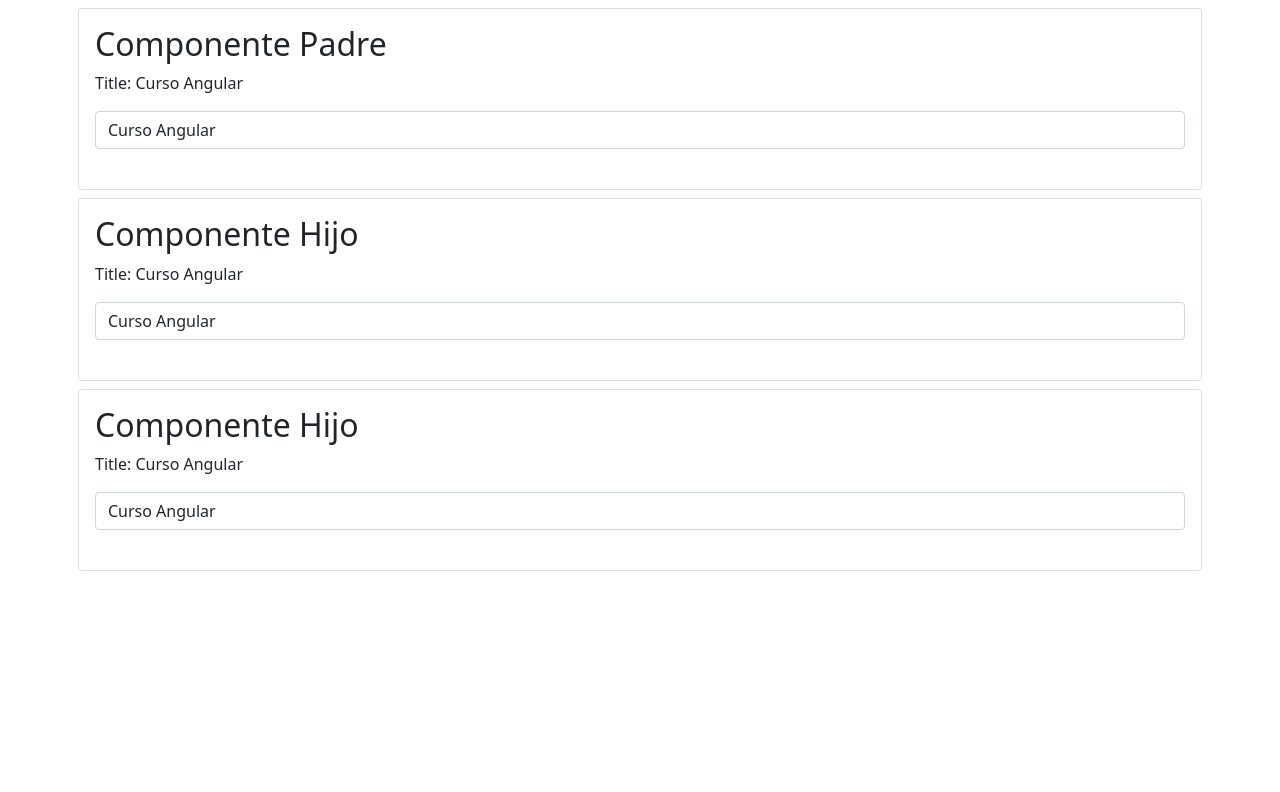
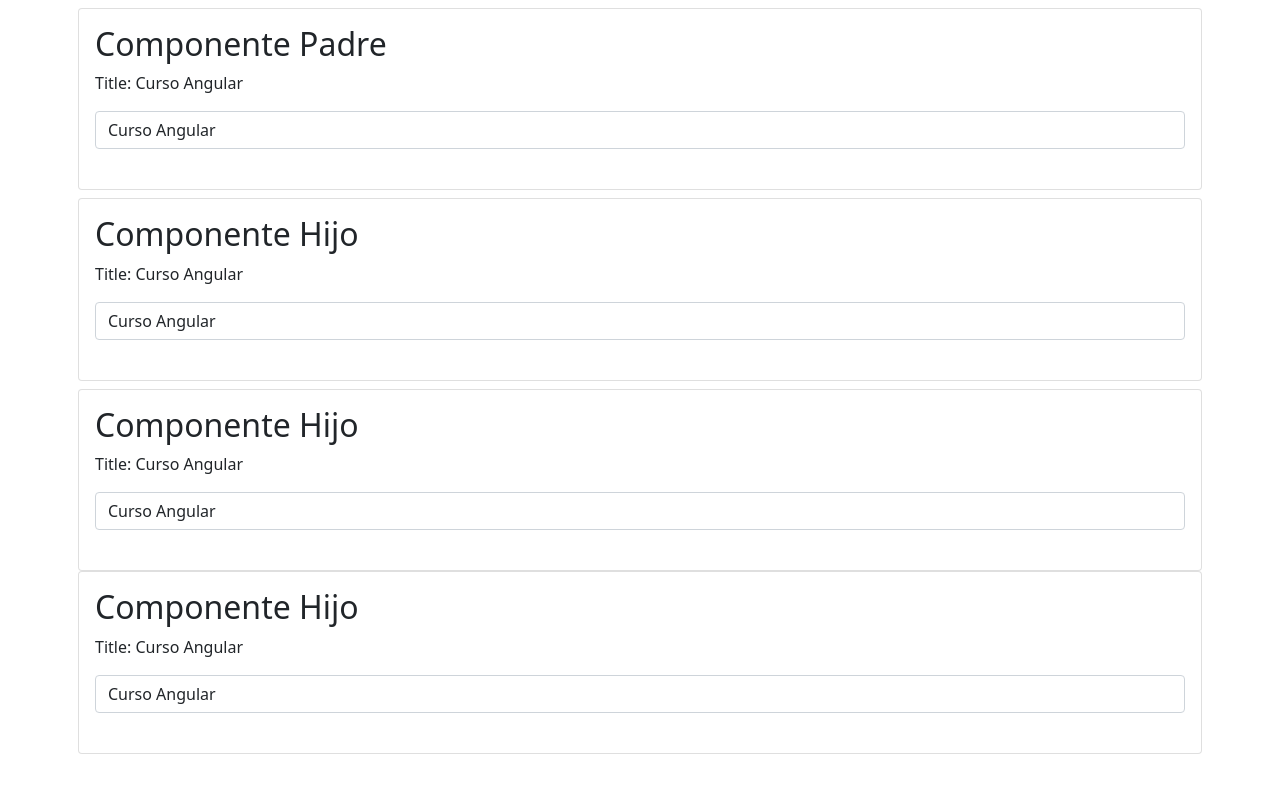
Before and after one commit to jhonatanhuaman76/curso_angular, an Angular app: page / in a window 1280 px wide. Shown: the top 792 px of the page. Built offline with nearby package versions, Linux system fonts and the light colour scheme.

Commit message:
@Output - Comunicacion entre componentes.

```diff
--- a/src/app/app.component.html
+++ b/src/app/app.component.html
@@ -14,7 +14,7 @@
       <!--
       *** Pasar datos a un componente hijo usando la interpolacion ***
       -->
-      <app-children title="{{ title }}"></app-children>
+      <app-children title="{{ title }}" (titleChange)="title = $event"></app-children>
     </div>
   </div>
 
@@ -23,9 +23,19 @@
       <!--
       *** Pasar datos a un componente hijo usando la vinculacion unidireccional (Property Binding) ***
       -->
-      <app-children [title]="title"></app-children>
+      <app-children [title]="title" (titleChange)="title = $event"></app-children>
     </div>
   </div>
+
+    <div class="card">
+      <div class="card-body">
+        <!--
+          *** Pasar datos a un componente hijo usando la vinculacion bidireccional (Two-Way Binding).
+          *** Con esta sintaxis se puede usar también el camio en ambos sentidos por el evento change.
+        -->
+        <app-children [(title)]="title"></app-children>
+      </div>
+    </div>
 </div>
 
 <!--
--- a/src/app/children/children.component.html
+++ b/src/app/children/children.component.html
@@ -1,3 +1,3 @@
 <h2>Componente Hijo</h2>
 <p>Title: {{ title }}</p>
-<input type="text" class="form-control mb-4" [(ngModel)]="title">
+<input type="text" class="form-control mb-4" (keyup)="emitTitleChange()" [(ngModel)]="title">
--- a/src/app/children/children.component.ts
+++ b/src/app/children/children.component.ts
@@ -1,4 +1,4 @@
-import { Component, Input } from '@angular/core';
+import { Component, Input, Output, EventEmitter } from '@angular/core';
 
 @Component({
   selector: 'app-children',
@@ -7,4 +7,10 @@ import { Component, Input } from '@angular/core';
 })
 export class ChildrenComponent {
   @Input() title?: string;
+
+  @Output() titleChange = new EventEmitter<string>();
+
+  emitTitleChange() {
+    this.titleChange.emit(this.title);
+  }
 }
```
